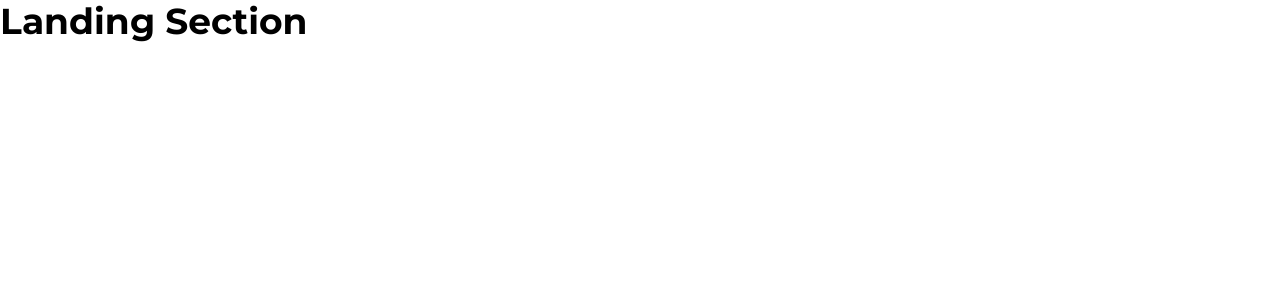
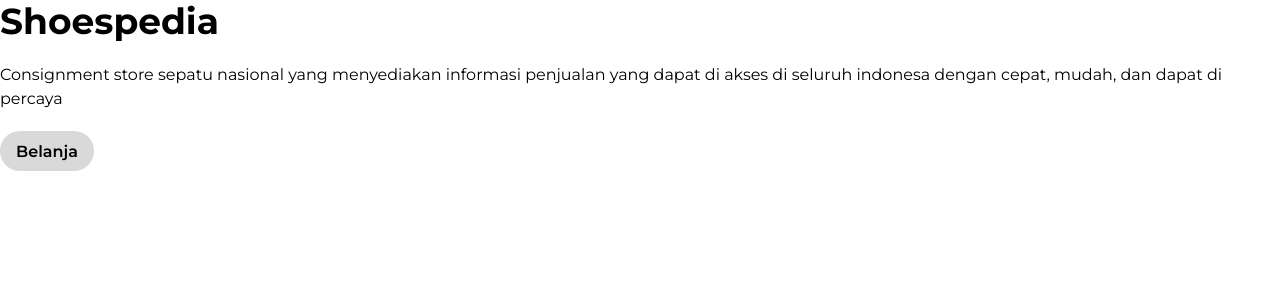
Before and after one commit to Shoespedia/shoespedia, a Next.js app: page / in a window 1280 px wide. Shown: the top 300 px of the page. Built offline with nearby package versions, Linux system fonts and the light colour scheme.

Commit message:
landing section

```diff
--- a/components/LandingSection.js
+++ b/components/LandingSection.js
@@ -1,8 +1,14 @@
 import React from 'react';
-import { Heading } from '@chakra-ui/react';
+import { Box, Button, Heading, Stack, Text } from '@chakra-ui/react';
 
 const LandingSection = () => {
-  return <Heading>Landing Section</Heading>;
+  return (
+   <Box>
+    <Heading>Shoespedia</Heading>
+    <Text mt="20px">Consignment store sepatu nasional yang menyediakan informasi penjualan yang dapat di akses di seluruh indonesa dengan cepat, mudah, dan dapat di percaya</Text>
+    <Button mt="20px" bg="#D9D9D9" borderRadius="100px">Belanja</Button>
+   </Box>
+  )
 };
 
 export default LandingSection;
```
